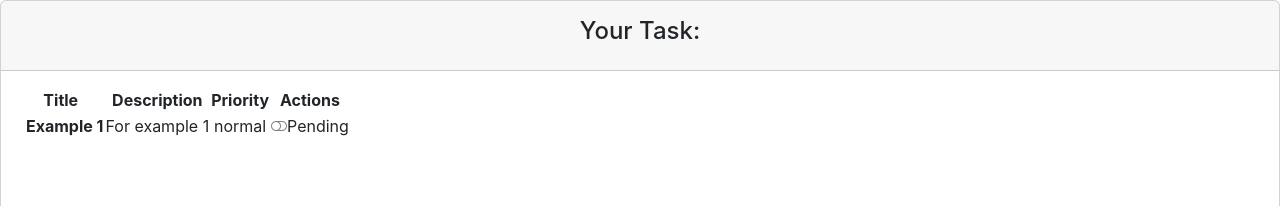
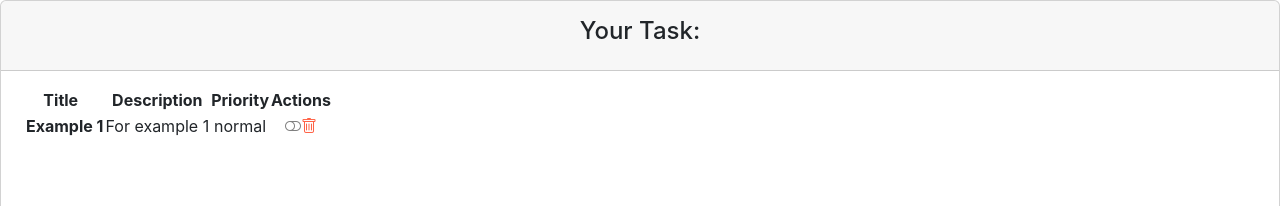
Before and after one commit to franciscojoel97/practica-react-ob, a React (Create React App) app: page / in a window 1280 px wide. Shown: the top 206 px of the page. Built offline with nearby package versions, Linux system fonts and the light colour scheme.

Commit message:
add bootstrap icons

```diff
--- a/src/components/pure/task.jsx
+++ b/src/components/pure/task.jsx
@@ -10,6 +10,8 @@ const TaskComponent = ({ task }) => {
             console.log(`Task: ${task.name} is going to unmount`);
         }
     }, [task])
+
+
 
     return (
         <tr className='fw-normal'>
@@ -29,15 +31,9 @@ const TaskComponent = ({ task }) => {
                     (<i className='bi-toggle-on' style={{color: 'green'}}></i>)
                     : (<i className='bi-toggle-off' style={{color: 'gray'}}></i>)
                 }
-                <span>{task.completed ? 'Completed' : 'Pending'}</span>
+                <i className='bi-trash' style={{color: 'tomato'}}></i>
             </td>
         </tr>
-        /* <div>
-          <h2>Nombre: { task.name }</h2>
-          <h3>Descripcion: { task.description }</h3>
-          <h4>Level: { task.level }</h4>
-          <h5>This task is: { task.completed ? 'COMPLETED':'PENDING'}</h5>
-        </div> */
     );
 }
 
```
